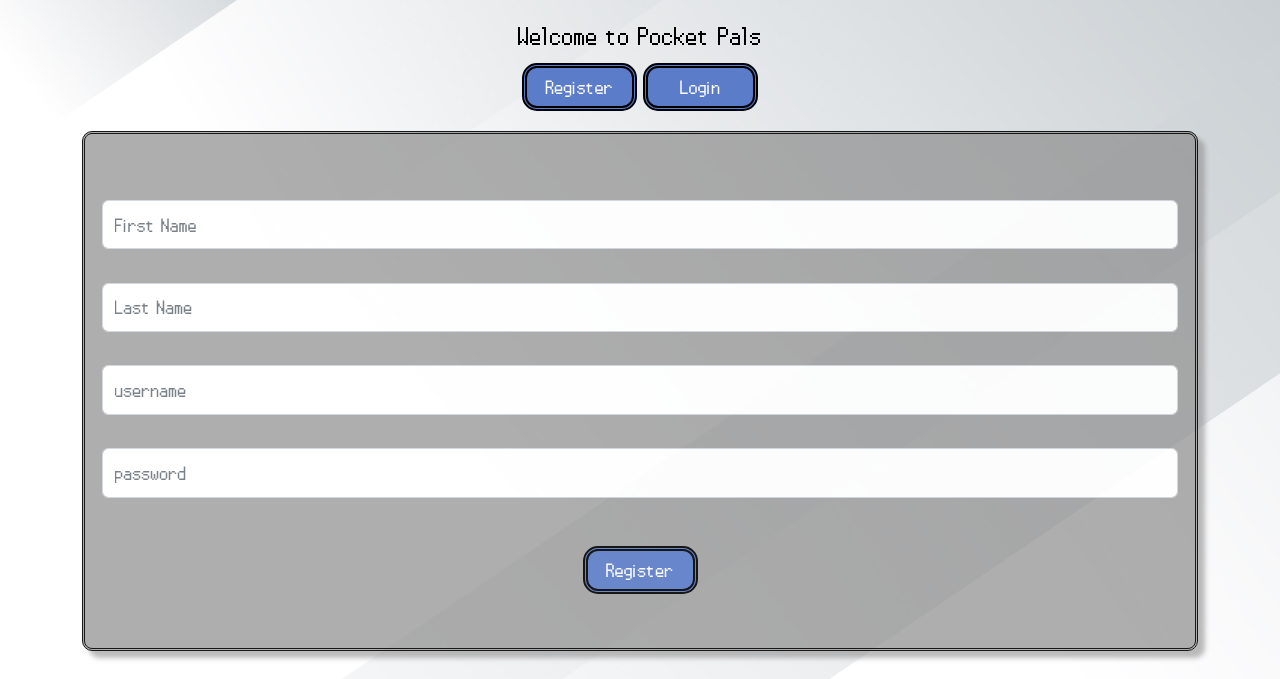
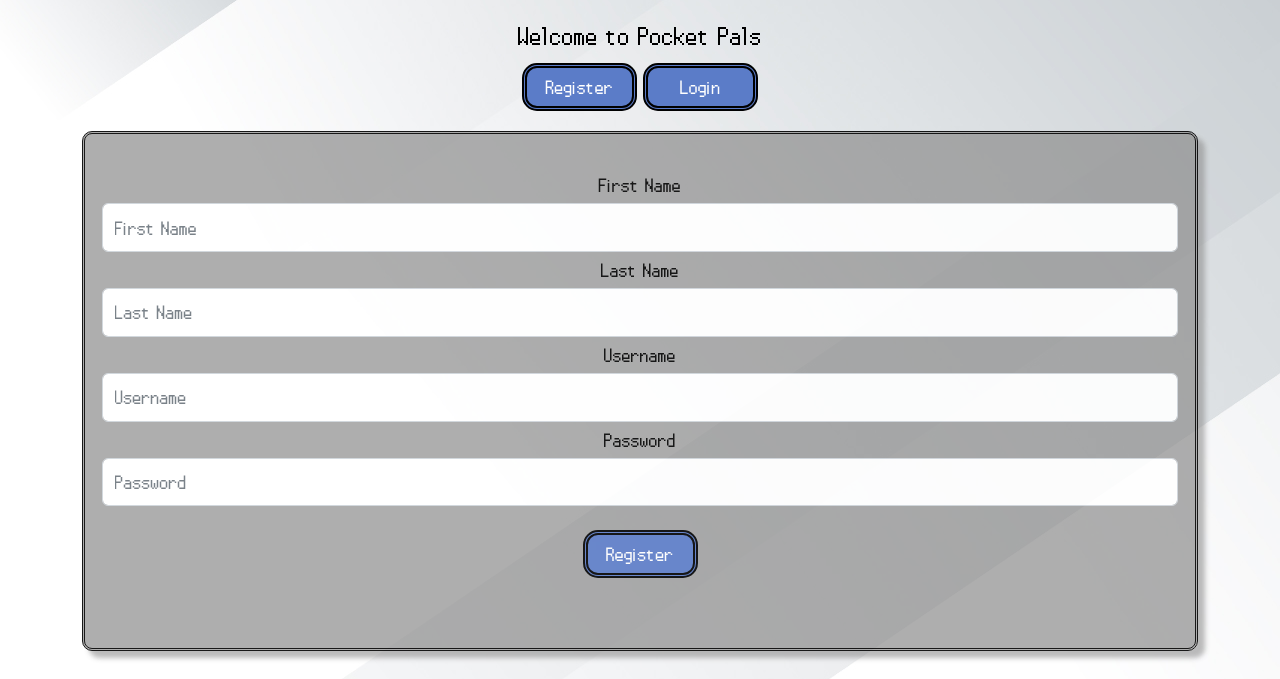
Before and after one commit to aidantd/COP4331C-Project1, a PHP site: page / in a window 1280 px wide. Shown: the part 194-873 px from the top of the page. Run offline with PHP 8.4, Linux system fonts and the light colour scheme.

```diff
--- a/css/styles.css
+++ b/css/styles.css
@@ -176,6 +176,10 @@ body.about{
    transition: .1s;
    box-shadow:7px 7px 5px rgba(143, 143, 143, 0.671);
 }
+#forms .card-body{
+   padding-top:0;
+   margin-top:0;
+}
 #forms::-webkit-scrollbar{
    display:none;
 }
@@ -234,6 +238,7 @@ body.about{
 }
 
 /*allows reg form to move when button clicked*/
+
 #register-form {
    position: absolute;
    width: 100%;
@@ -299,6 +304,7 @@ input::placeholder, input{
 }
 #register-form> input{
    min-height: 10% !important;
+   margin:0;
 }
 
 #loginform> input{
@@ -312,6 +318,20 @@ input::placeholder, input{
 #error-list > li{
    text-decoration:underline;
    font-weight:bold;
+}
+
+#registration-errors ul{
+   list-style:circle;
+}
+
+#registration-errors li{
+   display:inline;
+   color:red;
+   font-weight:bold;
+   padding:0 10px;
+}
+#registration-errors li:not(:last-child){
+   border-right:3px solid black;
 }
 /* navb */
 
--- a/index.html
+++ b/index.html
@@ -38,6 +38,7 @@
                   <!--login form-->
                   <form>
                      <div class="form-group mb-3 text-center" id="loginform">
+                        <label for="usernameLogin"></label>
                         <input id="usernameLogin" type="text" class="form-control" placeholder="username" name="username" required>
                         <input id="passwordLogin" type="password" class="form-control" placeholder="password" name="password" required>
                         <button id="loginButton" type="button" class="btn-blue-navy mt-3" onclick="login()">Login</button>
@@ -48,17 +49,27 @@
                      <!--register form-->
                   <form>
                      <div class="form-group mb-3 text-center" id="register-form">
-                        <input id="firstName" type="text" class="form-control" placeholder="First Name" name="First Name" required>
-                        <input id="lastName" type="text" class="form-control" placeholder="Last Name" name="Last Name" required>
-                        <input id="newUserName" type="text" class="form-control" placeholder="username" name="username" required>
-                        <input id="newPassword" type="password" class="form-control" placeholder="password" name="password" required>
+                        <div class="form-group row"></div>
+                        <label for="firstName">First Name</label>
+                        <input id="firstName" type="text" class="form-control inline-block" placeholder="First Name" name="firstName" required>
+
+
+
+                        <label for="lastName">Last Name</label>
+                        <input id="lastName" type="text" class="form-control" placeholder="Last Name" name="lastName" required>
+
+                        <label for="newUserName">Username</label>
+                        <input id="newUserName" type="text" class="form-control" placeholder="Username" name="username" required>
+
+                        <label for="Password">Password</label>
+                        <input id="newPassword" type="password" class="form-control inlin" placeholder="Password" name="password" required>
 
                         <div class="p-0 m-0" id="input-message">
                            <ul id="registration-errors"></ul>
                         </div>
                         <span id="registerStatus"></span>
 
-                        <button type="button" class="btn-blue-navy mt-3" id="registerButton"  onclick="register()">Register</button>
+                        <button type="button" class="btn-blue-navy mt-2" id="registerButton"  onclick="register()">Register</button>
 
 
                      </div>
```
